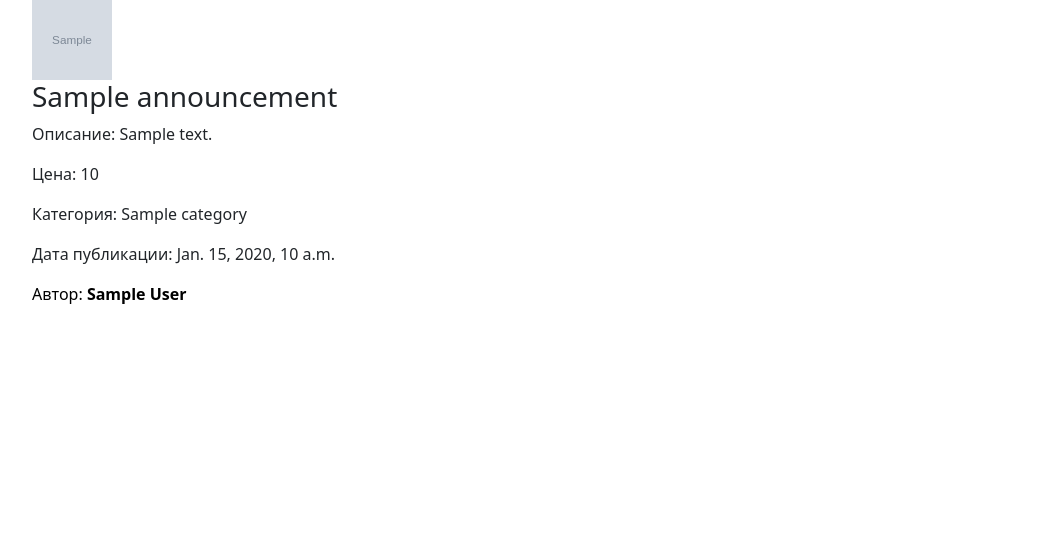
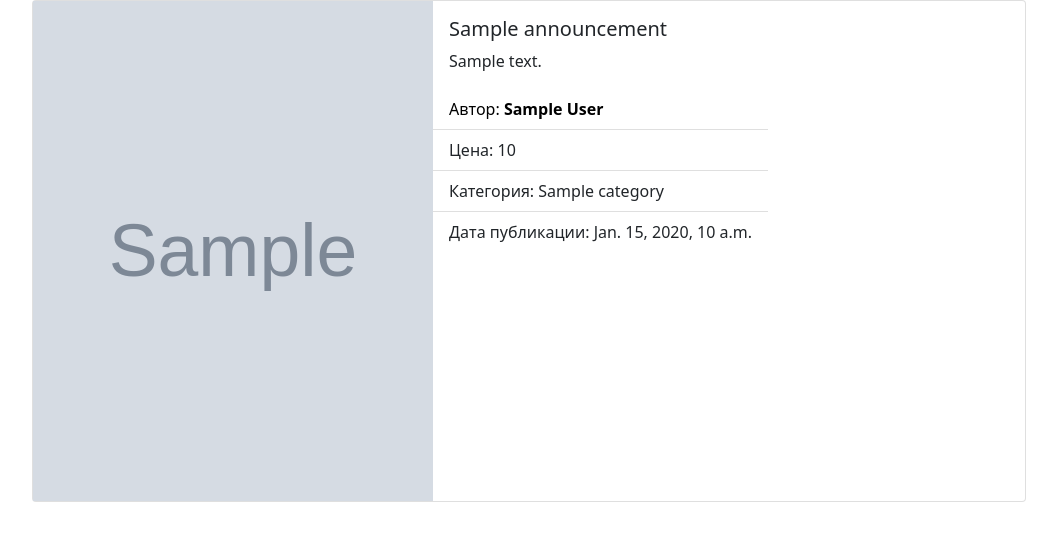
Before and after one commit to sorrydjj/final-exem, a Django app: page /announcemen/1/ in a window 1280 px wide. Shown: the part 56-597 px from the top of the page, without its empty margins (111-1168 px from the left). Run offline with Django 4.2, Linux system fonts and the light colour scheme; tables that the repository leaves empty hold one stand-in row (values such as "Sample post"); grey boxes marked "Sample" are stand-in pictures.

Commit message:
изменил детальный просмотр, под card bootstrap

```diff
--- a/source/templates/announcement/announcement_detail.html
+++ b/source/templates/announcement/announcement_detail.html
@@ -2,24 +2,25 @@
 
 
 {% block content %}
-    <div>
+    <div class="card d-flex flex-row">
+        <img class="mr-3 circle-img" src="{{ announcement.image.url }}" alt="user_avatar"
+             width="400"
+             height="500">
         <div>
-            <div>
-                <img class="mr-3 circle-img" src="{{ announcement.image.url }}" alt="user_avatar"
-                     width="80"
-                     height="80">
-
+            <div class="card-body">
+                <h5 class="card-title">{{ announcement.title }}</h5>
+                <p class="card-text">{{ announcement.description }}</p>
             </div>
-            <h3>{{ announcement.title }}</h3>
-            <p><span>Описание:</span> {{ announcement.description }}</p>
-            {% if announcement.price != 0 %}
-                <p><span>Цена:</span> {{ announcement.price }}</p>
-            {% endif %}
-            <p><span>Категория:</span> {{ announcement.category.name }}</p>
-            <p><span>Дата публикации:</span> {{ announcement.publicated_at }}</p>
-            <a style="text-decoration: none; color: black" href="{% url "accounts:profile" announcement.author.pk %}">Автор:<b> {{ announcement.author.first_name }} {{ announcement.author.last_name }}</b></a>
+            <ul class="list-group list-group-flush">
+                <li class="list-group-item"><a style="text-decoration: none; color: black"
+                                               href="{% url "accounts:profile" announcement.author.pk %}">Автор:<b> {{ announcement.author.first_name }} {{ announcement.author.last_name }}</b></a>
+                </li>
+                <li class="list-group-item"><span>Цена: </span>{{ announcement.price }}</li>
+                <li class="list-group-item"><span>Категория:</span> {{ announcement.category.name }}</li>
+                <li class="list-group-item"><span>Дата публикации:</span> {{ announcement.publicated_at }}</li>
+            </ul>
             {% if request.user == announcement.author %}
-                <div style="display: flex; flex-direction: row">
+                <div class="card-body">
                     <form action="{% url "webapp:announcemen_update" announcement.pk %}" method="get">
                         <button style="margin: 5px" class="btn btn-success">Редактировать</button>
                     </form>
```
Also changed, not shown: source/templates/announcement/moderated_detail.html (+15 -16 lines).
